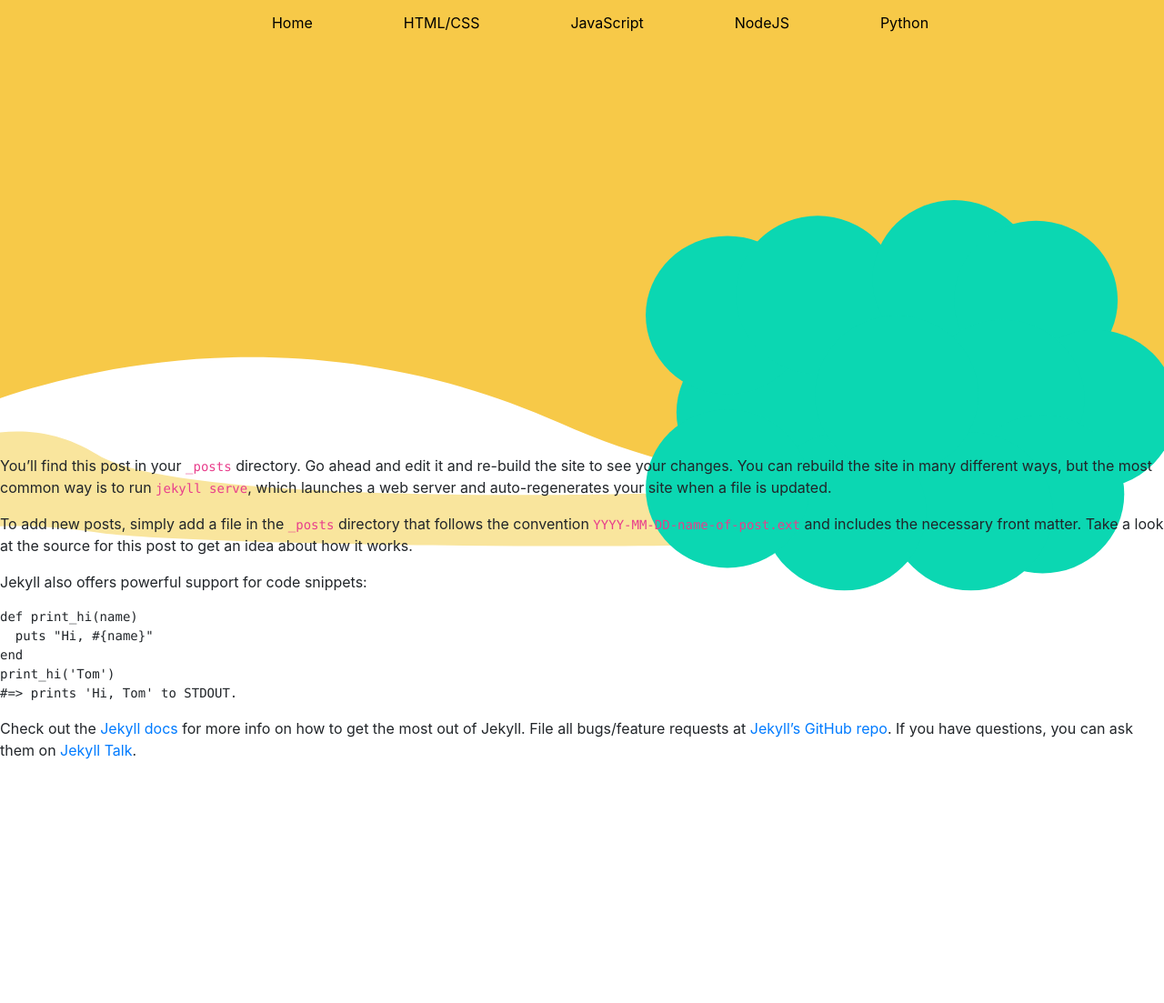
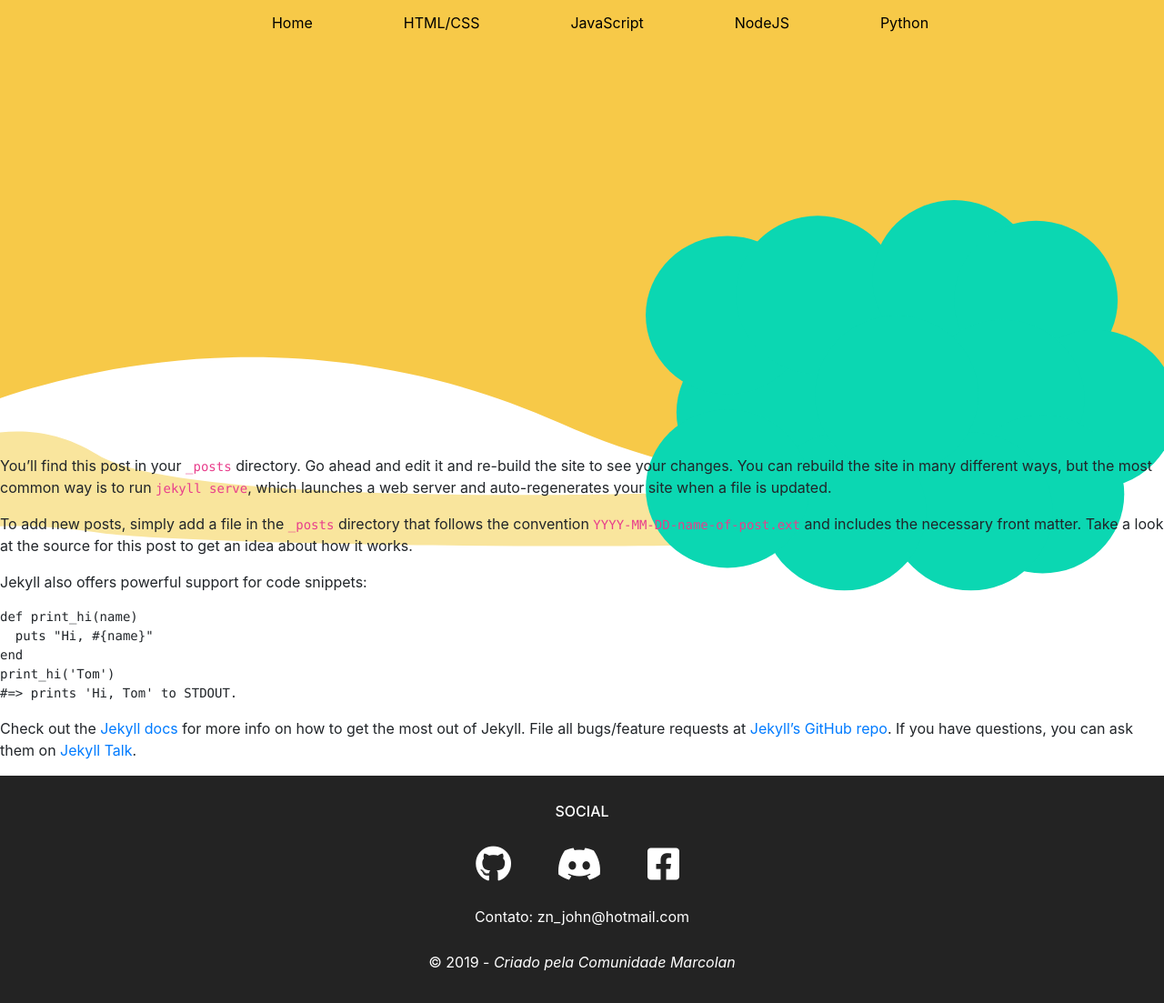
Before and after one commit to ProfessorMarcolan/site_twitch_jmarcolan, a Jekyll site: the page built from _posts/2019-06-13-welcome-to-jekyll.markdown, in a window 1280 px wide. Shown: the whole page at 91% size. Built offline with Jekyll 4.4.1, drawn with Linux system fonts in a browser that asks for light colours; nearby versions of some CDN libraries; before the commit the page ends 900 px from its top, so only the background shows below that.

Commit message:
Footer do site

```diff
--- a/_layouts/layoute_pagina_principal.html
+++ b/_layouts/layoute_pagina_principal.html
@@ -5,7 +5,7 @@
     <meta name="viewport" content="width=device-width, initial-scale=1.0">
     <meta http-equiv="X-UA-Compatible" content="ie=edge">
     <title>Document</title>
-
+    <link rel="stylesheet" href="https://cdnjs.cloudflare.com/ajax/libs/font-awesome/5.8.2/css/all.min.css">
     <link href="https://stackpath.bootstrapcdn.com/bootstrap/4.3.1/css/bootstrap.min.css" rel="stylesheet" integrity="sha384-ggOyR0iXCbMQv3Xipma34MD+dH/1fQ784/j6cY/iJTQUOhcWr7x9JvoRxT2MZw1T" crossorigin="anonymous">
     <link rel="stylesheet" href="/../assets/css/css_maneiro.css">
 
@@ -35,6 +35,21 @@
 
     </div>
 
+    <footer>
+        <h2 class="footer_title">Social</h2>
+        <nav class="footer_nav">
+            <ul>
+                <li><a href="https://github.com/jmarcolan" target="_blank"><i class="footer_logo fab fa-github" src="assets/img/logos/github-logo.png" alt="github-logo"></i></a></li>
+                <li><a href="https://discord.gg/cd6j7f" target="_blank"><i class="footer_logo fab fa-discord" src="assets/img/logos/discord-logo.png" alt="discord-logo"></i></a></li>
+                <li><a href="https://www.facebook.com/jmarcolan" target="_blank"><i class="footer_logo fab fa-facebook-square" src="assets/img/logos/facebook-logo.png" alt="facebook-logo"></i></a></li>
+            </ul>
+        </nav>
+
+        <p class="footer_email">Contato: zn_john@hotmail.com</p>
+
+        <p class="footer_copy">&copy; 2019 - <span class="footer_copy--italic">Criado pela Comunidade Marcolan</span></p>
+    </footer>
+
 
 
 
--- a/assets/css/css_maneiro.css
+++ b/assets/css/css_maneiro.css
@@ -1,3 +1,5 @@
+/* Início header */
+
 .nav {
     background-color:#F7C948;
     height: 50px;
@@ -39,3 +41,66 @@ header {
     height: 500px;
     margin-top: 100px;
 }
+
+/* Fim header */
+
+/* Início footer */
+
+footer {
+    height: 250px;
+    background: #232323;
+}
+
+.footer_title {
+    color: #fff;
+    text-align: center;
+    padding-top: 30px;
+    font-size: 16px;
+    text-transform: uppercase
+}
+
+.footer_email {
+    color: #fff;
+    text-align: center;
+    padding-bottom: 10px;
+}
+
+.footer_copy {
+    color: #fff;
+    text-align: center;
+}
+
+.footer_copy--italic {
+    font-style: italic;
+}
+
+.footer_nav ul{
+    display: flex;
+    justify-content: center;
+    list-style: none;
+}
+
+.footer_logo {
+    font-size: 40px;
+    margin: 20px 50px 0 0;
+    color: #fff;
+    transition: all .3s;
+    padding-bottom: 10px
+}
+
+.fab.fa-github:hover {
+    color: #000;
+    transform: translateY(-5px);
+}
+
+.fab.fa-discord:hover {
+    color: #8C9EFF;
+    transform: translateY(-5px);
+}
+
+.fab.fa-facebook-square:hover {
+   color: #3A589B;
+   transform: translateY(-5px);
+}
+
+/* Fim footer */
```
